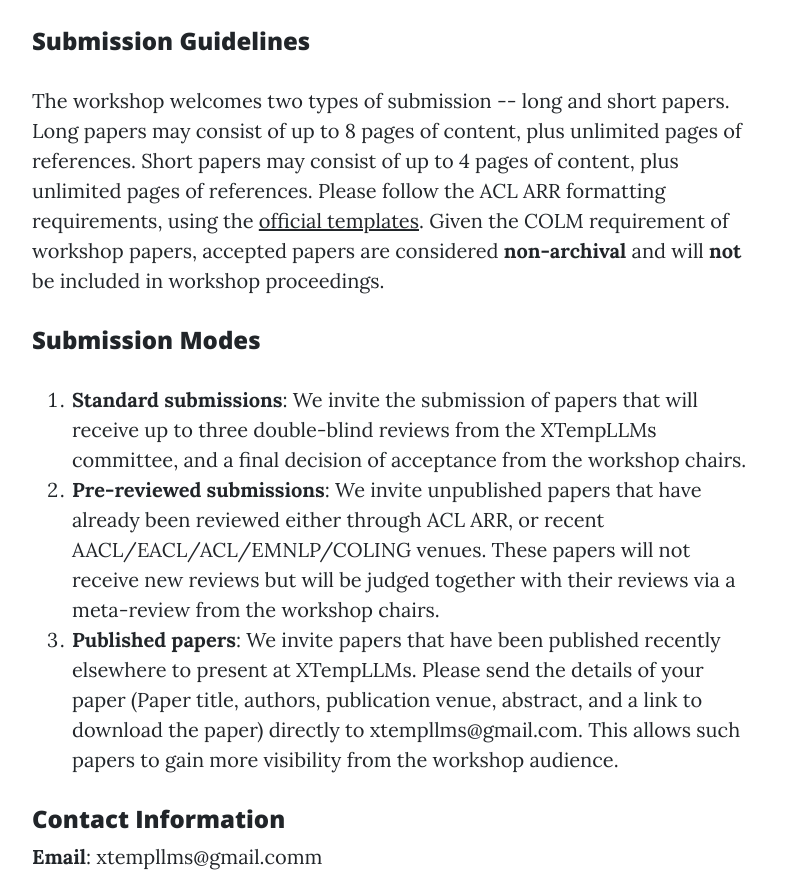
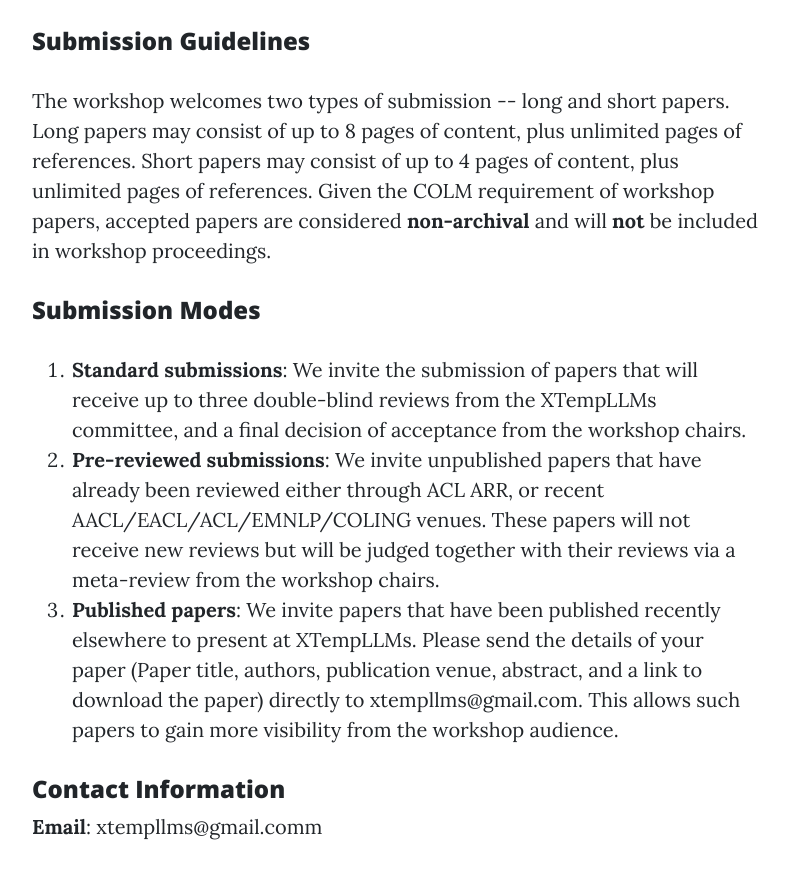
Before and after one commit to banahene/zhaolab_projectpage, a website: page 2025/cfp.html in a window 1280 px wide. Shown: the part 1735-2607 px from the top of the page, without its empty margins (243-1030 px from the left). Drawn offline with Linux system fonts and the light colour scheme.

Commit message:
update cfp submission link

```diff
--- a/2025/cfp.html
+++ b/2025/cfp.html
@@ -102,7 +102,7 @@
         </p>
 
         <h4>Submission Guidelines</h4>
-        <p>The workshop welcomes two types of submission -- long and short papers. Long papers may consist of up to 8 pages of content, plus unlimited pages of references. Short papers may consist of up to 4 pages of content, plus unlimited pages of references. Please follow the ACL ARR formatting requirements, using the <a href="https://github.com/acl-org/acl-style-files">official templates</a>. Given the COLM requirement of workshop papers, accepted papers are considered <b>non-archival</b> and will <b>not</b> be included in workshop proceedings. </p>
+        <p>The workshop welcomes two types of submission -- long and short papers. Long papers may consist of up to 8 pages of content, plus unlimited pages of references. Short papers may consist of up to 4 pages of content, plus unlimited pages of references. Given the COLM requirement of workshop papers, accepted papers are considered <b>non-archival</b> and will <b>not</b> be included in workshop proceedings. </p>
 
         <h4>Submission Modes</h4>
           <p>
```
